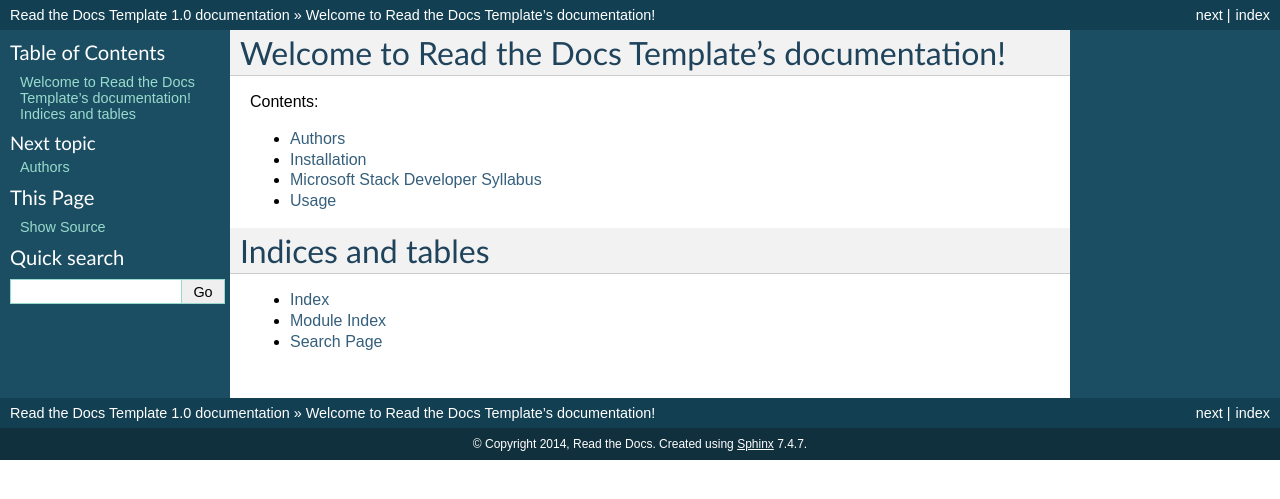
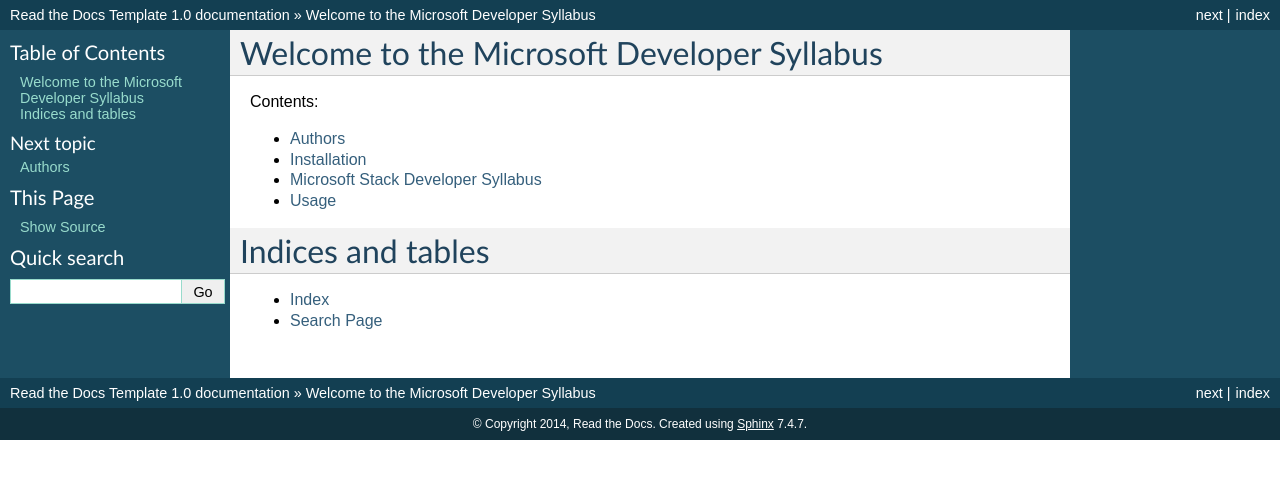
Before and after one commit to apalmer/dev-learn, a Sphinx documentation site: the page built from docs/index.rst, in a window 1280 px wide. Shown: the top 499 px of the page. Built offline with Sphinx 7.4.7, drawn with Linux system fonts in a browser that asks for light colours.

Commit message:
Cleaned up basic mission statement

```diff
--- a/docs/index.rst
+++ b/docs/index.rst
@@ -1,10 +1,6 @@
-.. Read the Docs Template documentation master file, created by
-   sphinx-quickstart on Tue Aug 26 14:19:49 2014.
-   You can adapt this file completely to your liking, but it should at least
-   contain the root `toctree` directive.
 
-Welcome to Read the Docs Template's documentation!
-==================================================
+Welcome to the Microsoft Developer Syllabus
+===========================================
 
 Contents:
 
```
Also changed, not shown: other parts of docs/index.rst (+0 -1 lines).
